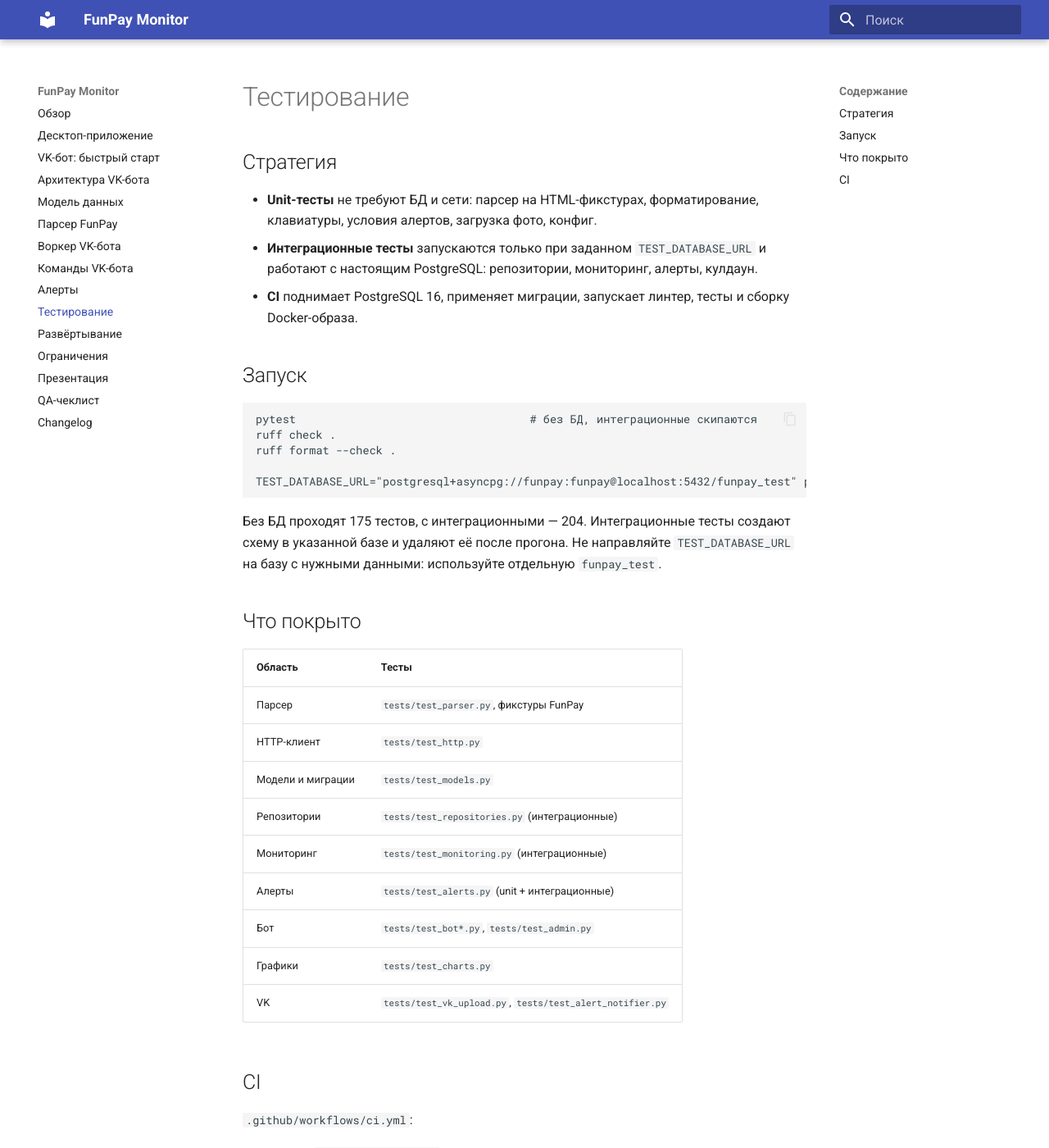
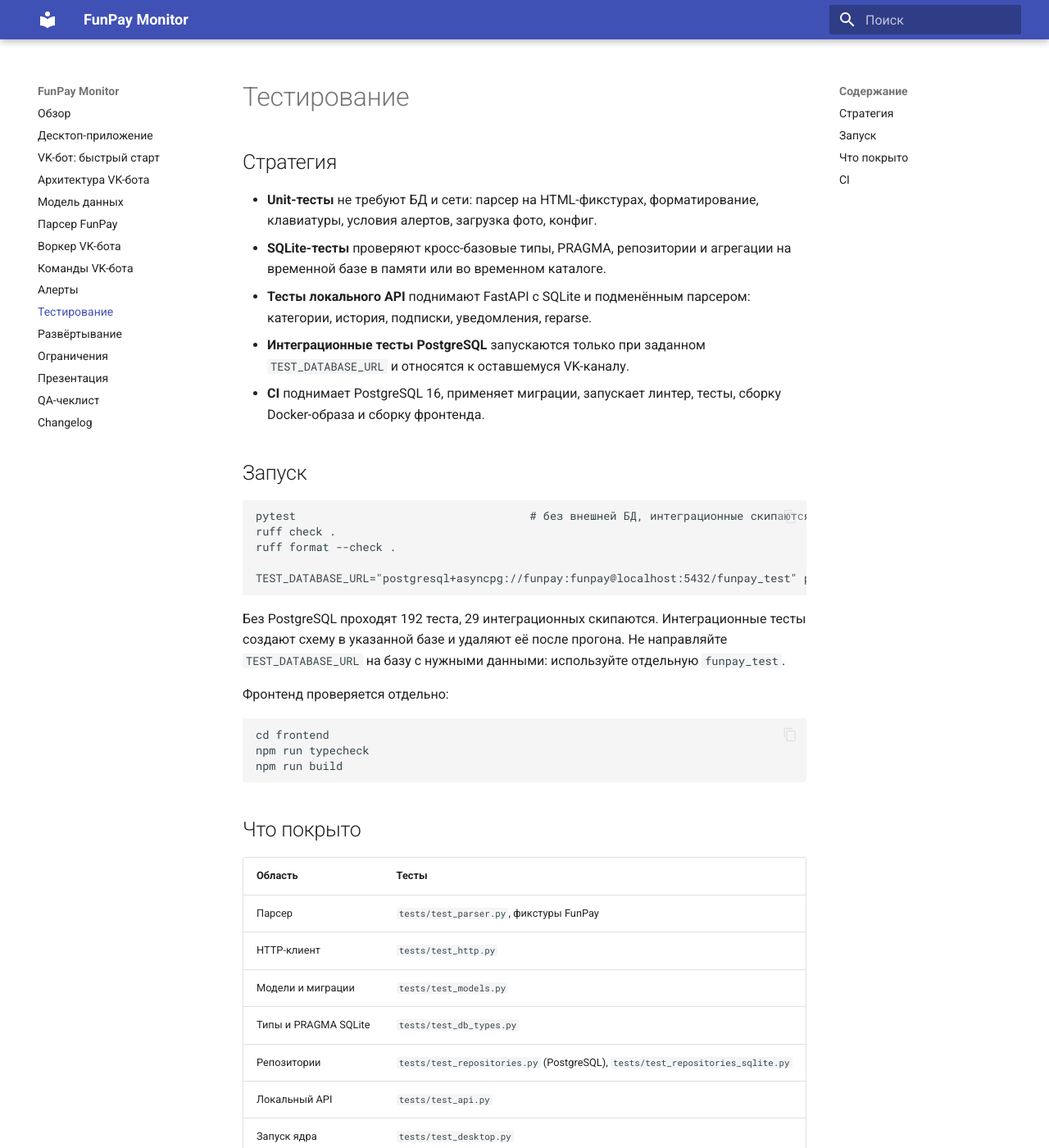
Before and after one commit to folov3r/funpay-monitor, an MkDocs documentation site: the page built from docs/testing.md, in a window 1280 px wide and 1400 px high. Shown: the whole window at 82% size. Built offline with MkDocs 1.6.1 and Material for MkDocs 9.7.7, drawn with Linux system fonts in a browser that asks for light colours; some of the changed text lies outside the part shown.

Commit message:
docs: describe the SQLite, API and desktop tests

````diff
--- a/docs/testing.md
+++ b/docs/testing.md
@@ -4,25 +4,37 @@
 
 - **Unit-тесты** не требуют БД и сети: парсер на HTML-фикстурах, форматирование,
   клавиатуры, условия алертов, загрузка фото, конфиг.
-- **Интеграционные тесты** запускаются только при заданном `TEST_DATABASE_URL`
-  и работают с настоящим PostgreSQL: репозитории, мониторинг, алерты, кулдаун.
-- **CI** поднимает PostgreSQL 16, применяет миграции, запускает линтер, тесты
-  и сборку Docker-образа.
+- **SQLite-тесты** проверяют кросс-базовые типы, PRAGMA, репозитории и агрегации
+  на временной базе в памяти или во временном каталоге.
+- **Тесты локального API** поднимают FastAPI с SQLite и подменённым парсером:
+  категории, история, подписки, уведомления, reparse.
+- **Интеграционные тесты PostgreSQL** запускаются только при заданном
+  `TEST_DATABASE_URL` и относятся к оставшемуся VK-каналу.
+- **CI** поднимает PostgreSQL 16, применяет миграции, запускает линтер, тесты,
+  сборку Docker-образа и сборку фронтенда.
 
 ## Запуск
 
 ```bash
-pytest                                   # без БД, интеграционные скипаются
+pytest                                   # без внешней БД, интеграционные скипаются
 ruff check .
 ruff format --check .
 
 TEST_DATABASE_URL="postgresql+asyncpg://funpay:funpay@localhost:5432/funpay_test" pytest
 ```
 
-Без БД проходят 175 тестов, с интеграционными — 204. Интеграционные тесты
-создают схему в указанной базе и удаляют её после прогона. Не направляйте
+Без PostgreSQL проходят 192 теста, 29 интеграционных скипаются. Интеграционные
+тесты создают схему в указанной базе и удаляют её после прогона. Не направляйте
 `TEST_DATABASE_URL` на базу с нужными данными: используйте отдельную
 `funpay_test`.
+
+Фронтенд проверяется отдельно:
+
+```bash
+cd frontend
+npm run typecheck
+npm run build
+```
 
 ## Что покрыто
 
@@ -31,7 +43,10 @@ TEST_DATABASE_URL="postgresql+asyncpg://funpay:funpay@localhost:5432/funpay_test
 | Парсер | `tests/test_parser.py`, фикстуры FunPay |
 | HTTP-клиент | `tests/test_http.py` |
 | Модели и миграции | `tests/test_models.py` |
-| Репозитории | `tests/test_repositories.py` (интеграционные) |
+| Типы и PRAGMA SQLite | `tests/test_db_types.py` |
+| Репозитории | `tests/test_repositories.py` (PostgreSQL), `tests/test_repositories_sqlite.py` |
+| Локальный API | `tests/test_api.py` |
+| Запуск ядра | `tests/test_desktop.py` |
 | Мониторинг | `tests/test_monitoring.py` (интеграционные) |
 | Алерты | `tests/test_alerts.py` (unit + интеграционные) |
 | Бот | `tests/test_bot*.py`, `tests/test_admin.py` |
@@ -43,11 +58,12 @@ TEST_DATABASE_URL="postgresql+asyncpg://funpay:funpay@localhost:5432/funpay_test
 `.github/workflows/ci.yml`:
 
 1. сервис `postgres:16-alpine` с healthcheck;
-2. `pip install -e ".[dev]"`;
+2. `pip install -e ".[dev,docs]"`;
 3. `alembic upgrade head`;
 4. `ruff check .` и `ruff format --check .`;
 5. `pytest`;
-6. `docker build .`.
+6. `docker build .`;
+7. отдельный job `frontend`: `npm ci` и `npm run build`.
 
-Локально Docker может быть недоступен — тогда интеграционные тесты скипаются,
-а полный прогон выполняет CI.
+`.github/workflows/release.yml` запускается по тегу `v*` и собирает установщики
+Windows и Linux на соответствующих runner'ах.
````
